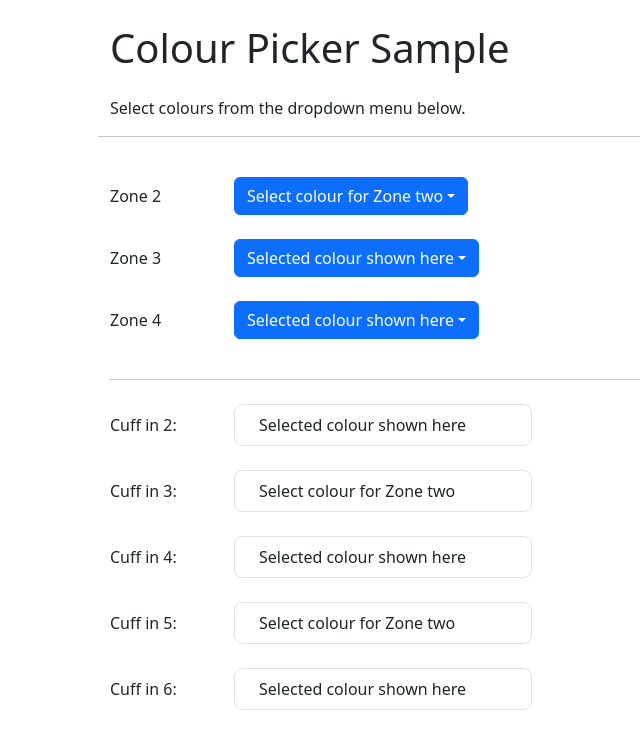
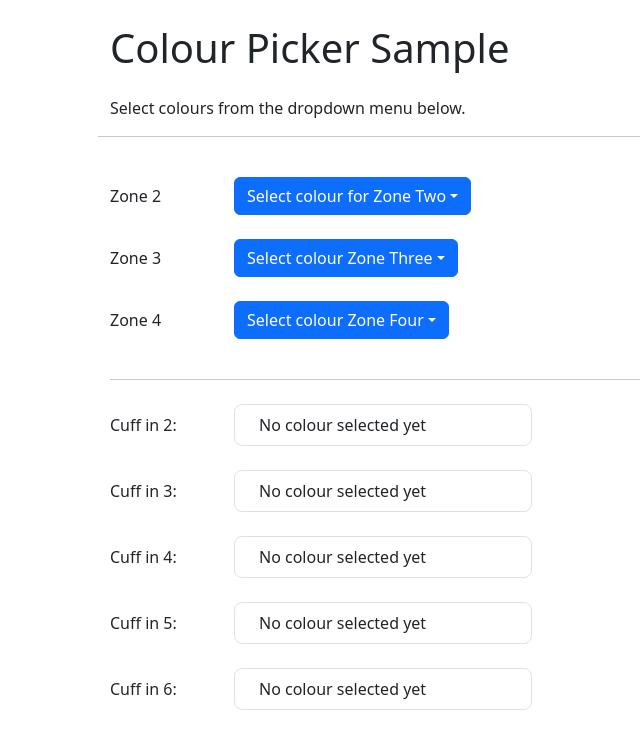
Before and after one commit to msunji/colour-picker-sample, a React (Create React App) app: page / in a window 1280 px wide. Shown: the top 748 px of the page, without its empty margins (158-798 px from the left). Built offline with nearby package versions, Linux system fonts and the light colour scheme.

Commit message:
Show colour code only in Cuff section

```diff
--- a/src/App.js
+++ b/src/App.js
@@ -6,12 +6,12 @@ import Dropdown from 'react-bootstrap/Dropdown';
 import DropdownButton from 'react-bootstrap/DropdownButton';
 import 'bootstrap/dist/css/bootstrap.min.css';
 
-const ColourList = ['300303364', '300303191', '300303341', '300303343', '300303342'];
+const ColourList = ['White - 300303364', 'Black - 300303191', 'Blue - 300303341', 'Grey - 300303343', 'Brown - 300303342'];
 
 function App() {
-  const [zoneTwo, setZoneTwo] = useState('Select colour for Zone two');
-  const [zoneThree, setZoneThree] = useState('Selected colour shown here');
-  const [zoneFour, setZoneFour] = useState('Selected colour shown here');
+  const [zoneTwo, setZoneTwo] = useState('Select colour for Zone Two');
+  const [zoneThree, setZoneThree] = useState('Select colour Zone Three');
+  const [zoneFour, setZoneFour] = useState('Select colour Zone Four');
 
   const handleZoneTwo = (e) => {
     console.log(e);
@@ -27,6 +27,8 @@ function App() {
     console.log(e);
     setZoneFour(e);
   }
+
+  const emptySelectionMsg = "No colour selected yet"
 
   return (
     <>
@@ -71,31 +73,31 @@ function App() {
           <Row className="mb-4 align-items-center">
             <Col sm={2}>Cuff in 2:</Col>
             <Col sm={10}>
-              <div className="square border rounded-3 py-2 px-4 w-50">{zoneThree}</div>
+              <div className="square border rounded-3 py-2 px-4 w-50">{zoneThree.includes('Select') ? emptySelectionMsg : zoneThree.split(' - ')[1]}</div>
             </Col>
           </Row>
           <Row className="mb-4 align-items-center">
             <Col sm={2}>Cuff in 3:</Col>
             <Col sm={10}>
-              <div className="square border rounded-3 py-2 px-4 w-50">{zoneTwo}</div>
+              <div className="square border rounded-3 py-2 px-4 w-50">{zoneTwo.includes('Select') ? emptySelectionMsg : zoneTwo.split(' - ')[1]}</div>
             </Col>
           </Row>
           <Row className="mb-4 align-items-center">
             <Col sm={2}>Cuff in 4:</Col>
             <Col sm={10}>
-              <div className="square border rounded-3 py-2 px-4 w-50">{zoneThree}</div>
+              <div className="square border rounded-3 py-2 px-4 w-50">{zoneThree.includes('Select') ? emptySelectionMsg : zoneThree.split(' - ')[1]}</div>
             </Col>
           </Row>
           <Row className="mb-4 align-items-center">
             <Col sm={2}>Cuff in 5:</Col>
             <Col sm={10}>
-              <div className="square border rounded-3 py-2 px-4 w-50">{zoneTwo}</div>
+              <div className="square border rounded-3 py-2 px-4 w-50">{zoneTwo.includes('Select') ? emptySelectionMsg : zoneTwo.split(' - ')[1]}</div>
             </Col>
           </Row>
           <Row className="mb-4 align-items-center">
             <Col sm={2}>Cuff in 6:</Col>
             <Col sm={10}>
-              <div className="square border rounded-3 py-2 px-4 w-50">{zoneFour}</div>
+              <div className="square border rounded-3 py-2 px-4 w-50">{zoneFour.includes('Select') ? emptySelectionMsg : zoneFour.split(' - ')[1]}</div>
             </Col>
           </Row>
         </Row>
```
